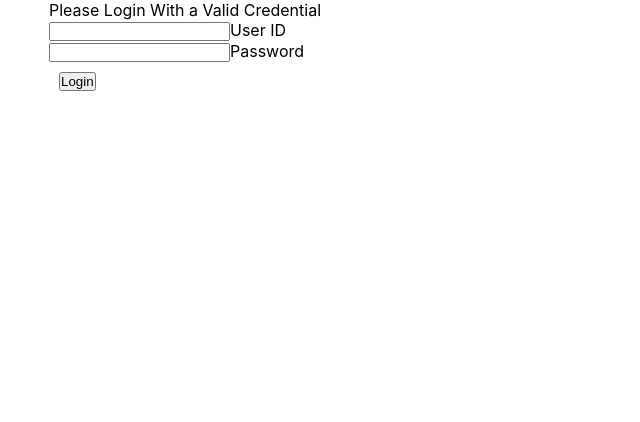
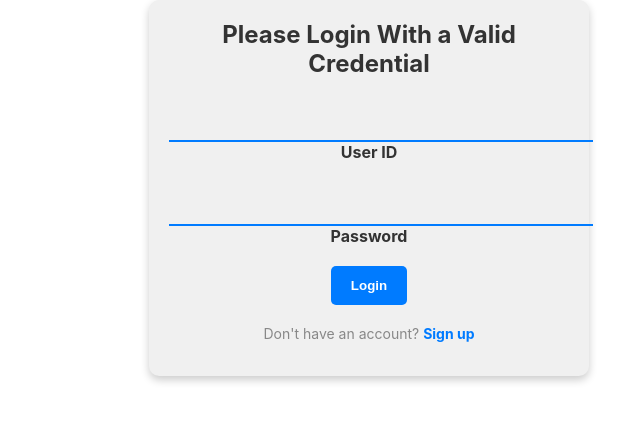
Before and after one commit to debsourav33/Stacks, a React (Create React App) app in the folder react-frontend/: page /login in a window 1280 px wide. Shown: the top 422 px of the page, without its empty margins (271-911 px from the left). Built offline with nearby package versions, Linux system fonts and the light colour scheme; the HTML template or start-up script is replaced by a standard one.

Commit message:
incorporated some css

```diff
--- a/react-frontend/src/component/Login.js
+++ b/react-frontend/src/component/Login.js
@@ -17,21 +17,29 @@ export default function Login(){
         setPassword(event.target.value);
     }
 
-    return(
-        <div className="middle">
-            <div> Please Login With a Valid Credential</div>
-            <div>
-                <input type="text" name ="userId" onChange={onUserIdChange}/>
-                <label htmlFor="userId">User ID</label>
-            </div>
-            <div>
-                <input type="password" name ="password" onChange={onPasswordChange}/>
-                <label htmlFor="password">Password</label>
-            </div>
-            <button type="submit" className="btn btn-success" style={{margin: '10px'}} onClick={attemptLogin}>Login</button>
-
+    return (
+        <div className="login-container">
+          <div className="login-heading">Please Login With a Valid Credential</div>
+          <div className="input-container">
+            <input type="text" name="userId" onChange={onUserIdChange} />
+            <label htmlFor="userId">User ID</label>
+          </div>
+          <div className="input-container">
+            <input type="password" name="password" onChange={onPasswordChange} />
+            <label htmlFor="password">Password</label>
+          </div>
+          <button
+            type="submit"
+            className="login-button"
+            onClick={attemptLogin}
+          >
+            Login
+          </button>
+          <div className="login-footer">
+            <p>Don't have an account? <a href="#">Sign up</a></p>
+          </div>
         </div>
-    )
+      );
 
     function attemptLogin(){
         console.log(userId);
--- a/react-frontend/src/component/login.css
+++ b/react-frontend/src/component/login.css
@@ -1,170 +1,76 @@
-.logins{
-    margin: auto 50px;
-    align-items: center;
-    justify-content: center;
+/* Login.css */
 
+.login-container {
+    background-color: #f0f0f0;
+    padding: 20px;
+    border-radius: 10px;
+    text-align: center;
+    max-width: 400px;
+    margin: 0 auto;
+    box-shadow: 0 4px 8px rgba(0, 0, 0, 0.2);
   }
 
-.slidingBody{
-
-
-    margin: 0;
-
-    padding: 0;
-
-    min-height: 100vh;
-
-    display: flex;
-
-    align-items: center;
-
-    justify-content: center;
-
-    font-family: sans-serif;
-
-    background-color: #f1f1f1;
-
+  .login-heading {
+    font-size: 24px;
+    font-weight: bold;
+    color: #333;
+    margin-bottom: 20px;
   }
 
-.container .card .icon {
-
-    position: absolute;
-
-    top: 0;
-
-    left: 0;
-
-    width: 100%;
-
-    height: 100%;
-
-    background: #2c73df;
-
+  .input-container {
+    margin-bottom: 20px;
   }
 
-.container .card .icon .fa {
-    position: absolute;
-
-    top: 50%;
-
-    left: 50%;
-
-    transform: translate(-50%, -50%);
-
-    font-size: 80px;
-
-    color: #fff;
-
+  .input-container input {
+    width: 100%;
+    padding: 12px;
+    border: none;
+    border-bottom: 2px solid #007bff;
+    background-color: transparent;
+    font-size: 16px;
+    color: #333;
+    transition: border-bottom-color 0.3s;
   }
 
-.container .card .slide {
-
-    margin : auto auto;
-
-    width: 300px;
-
-    height: 200px;
-
-    transition: 0.5s;
-
+  .input-container input:focus {
+    outline: none;
+    border-bottom-color: #0056b3;
   }
 
-.container .card .slide.slide1 {
-
-    position: relative;
-
-    display: flex;
-
-    justify-content: center;
-
-    align-items: center;
-
-    z-index: 1;
-
-    transition: .7s;
-
-    transform: translateY(100px);
-
+  .input-container label {
+    display: block;
+    margin-bottom: 5px;
+    font-weight: bold;
+    color: #333;
   }
 
-.container .card:hover .slide.slide1{
-
-    transform: translateY(0px);
-
+  .login-button {
+    background-color: #007bff;
+    color: white;
+    padding: 12px 20px;
+    border: none;
+    border-radius: 5px;
+    font-weight: bold;
+    cursor: pointer;
+    transition: background-color 0.3s;
   }
 
-.container .card .slide.slide2 {
-
-    position: relative;
-
-    display: flex;
-
-    justify-content: center;
-
-    align-items: center;
-
-    padding: 20px;
-
-    box-sizing: border-box;
-
-    transition: .8s;
-
-    transform: translateY(-100px);
-
-    box-shadow: 0 20px 40px rgba(0,0,0,0.4);
-
+  .login-button:hover {
+    background-color: #0056b3;
   }
 
-.container .card:hover .slide.slide2{
-
-    transform: translateY(0);
-
+  .login-footer {
+    margin-top: 20px;
+    font-size: 14px;
+    color: #888;
   }
 
-.container .card .slide.slide2::after{
-
-    content: "";
-
-    position: absolute;
-
-    width: 30px;
-
-    height: 4px;
-
-    bottom: 15px;
-
-    left: 50%;
-
-    left: 50%;
-
-    transform: translateX(-50%);
-
-    background: #2c73df;
-
+  .login-footer a {
+    color: #007bff;
+    text-decoration: none;
+    font-weight: bold;
   }
 
-.container .card .slide.slide2 .content p {
-
-    margin: 0;
-
-    padding: 0;
-
-    text-align: center;
-
-    color: #414141;
-
+  .login-footer a:hover {
+    text-decoration: underline;
   }
-
-.container .card .slide.slide2 .content h3 {
-
-    margin: 0 0 10px 0;
-
-    padding: 0;
-
-    font-size: 24px;
-
-    text-align: center;
-
-    color: #414141;
-
-}
--- a/react-frontend/src/component/questions/Question.js
+++ b/react-frontend/src/component/questions/Question.js
@@ -2,41 +2,42 @@ import { useState } from 'react'
 import Client from '../../api-client/Client';
 import './question.css'
 
-export default function Question({question}){
+
+export default function Question({ question }) {
     return (
-        <div style={{margin: 15}}>
-            <h1> {question.questionBody.title} </h1>
-            {question.questionBody.body} <br/>
-            by <b> {question.owner} </b>
+      <div className="question-container">
+        <h1 className="question-title">{question.questionBody.title}</h1>
+        <p className="question-body">{question.questionBody.body}</p>
+        <p className="question-owner">
+          by <b>{question.owner}</b>
+        </p>
       </div>
-    )
+    );
 }
+
 
 export function PostQuestion(){
     const [question, setQuestion] = useState("");
     const [title, setTitle] = useState("")
 
     return(
-        <>
-        <div>
+        <div className="question-post-container">
         <input
           type="text"
           onChange={onTitleChange}
           placeholder="Enter title..."
-                style={{ width: '300px', height: '30px' }}
+          className="question-post-input"
         />
-        </div>
-        <div>
         <input
           type="text"
           onChange={onQuestionChange}
           placeholder="Type your question here..."
-                style={{ width: '300px', height: '60px' }}
+          className="question-post-textarea"
         />
-
+        <button onClick={onSubmit} className="question-post-button">
+          Submit
+        </button>
       </div>
-        <button onClick={onSubmit}>Submit</button>
-        </>
     )
 
     function onTitleChange(event){
--- a/react-frontend/src/component/questions/QuestionsFeed.js
+++ b/react-frontend/src/component/questions/QuestionsFeed.js
@@ -26,9 +26,13 @@ export default function QuestionFeed(){
 
 
     return (
-        <div className="middle">
+        <div className="question-feed-container">
             <PostQuestion/>
-           {questions.map(q => <Question question={q} key={q.id}/>)}
-        </div>
+            <h1 className="question-feed-title">Questions Feed</h1>
+            {questions.map((q) => (
+            <Question question={q} key={q.id} />
+            ))}
+      </div>
+
     )
 }
--- a/react-frontend/src/component/questions/question.css
+++ b/react-frontend/src/component/questions/question.css
@@ -1,138 +1,75 @@
-.card_orig {
-    /* Add shadows to create the "card" effect */
-    /* box-shadow: 0 4px 8px 0 rgba(0,0,0,0.2); */
-    transition: 0.3s;
-    margin: 20px 5px;
-    padding: 5px;
-  }
+/* Question.css */
 
-  /* On mouse-over, add a deeper shadow */
-  .card:hover {
-    /*box-shadow: 0 8px 16px 0 rgba(0,0,0,0.2);*/
-  }
-
-  /* Add some padding inside the card container */
-  .padded-container {
-    padding: 2px 16px;
-  }
-
-  .btn-sized{
-    width: 80px;
-    align-self: center;
-    margin: 3px 0;
-  }
-
-  .custom-btn{
-    width: 70px;
-    height: 30px;
-    background-color: rgb(255, 220, 24);
-    color: rgb(10, 10, 10);
-    align-self: center;
-    margin: 5px 0;
-  }
-
-@import url("https://fonts.googleapis.com/css2?family=Quicksand:wght@300..700&display=swap");
-
-*,
-*::before,
-*::after {
-  box-sizing: border-box;
-  padding: 0;
-  margin: 0;
+.question-container {
+  margin: 15px;
+  padding: 10px;
+  border: 1px solid #ddd;
+  border-radius: 5px;
+  background-color: white;
+  box-shadow: 0 2px 4px rgba(0, 0, 0, 0.1);
 }
 
-.body {
-  font-family: "Quicksand", sans-serif;
-  place-items: center;
-  background: #127DD0;
-  background: linear-gradient(to right, #349CEC, #3283C1, #349CEC);
+.question-title {
+  font-size: 20px;
+  margin-bottom: 10px;
 }
 
-.container {
-  display: flex;
-  flex-wrap: wrap;
-  justify-content: center;
-
-  max-width: 1200px;
-  margin-block: 1rem;
+.question-body {
+  font-size: 16px;
+  margin-bottom: 10px;
 }
 
-img {
-  max-width: 100%;
-  display: block;
-  object-fit: cover;
-}
-
-/*
-.card {
-  margin : auto auto;
-  display: flex;
-  flex-direction: column;
-  width: clamp(20rem, calc(20rem + 2vw), 22rem);
-  overflow: hidden;
-  box-shadow: 0 .1rem 1rem rgba(0, 0, 0, 0.1);
-  border-radius: 1em;
-  background: #ECE9E6;
-background: linear-gradient(to right, #FFFFFF, #ECE9E6);
-}
-*/
-.card__body {
-  padding: 1rem;
-  display: flex;
-  flex-direction: column;
-  gap: .5rem;
+.question-owner {
+  font-size: 14px;
+  color: #555;
 }
 
 
-.tag {
-  align-self: flex-start;
-  padding: .25em .75em;
-  border-radius: 1em;
-  font-size: .75rem;
+/* QuestionPost.css */
+
+/* QuestionPost.css */
+
+.question-post-container {
+  background-color: #f5f5f5; /* Light gray background color */
+  border: 1px solid #ddd;
+  border-radius: 5px;
+  padding: 20px;
+  margin-bottom: 20px;
+  box-shadow: 0 2px 4px rgba(0, 0, 0, 0.1);
 }
 
-.tag + .tag {
-  margin-left: .5em;
+.question-post-input,
+.question-post-textarea {
+  width: 100%;
+  padding: 10px;
+  margin-bottom: 10px;
+  border: 1px solid #ccc;
+  border-radius: 5px;
+  /* Add box-sizing property to ensure the input fields take up full width */
+  box-sizing: border-box;
 }
 
-.tag-blue {
-  background: #56CCF2;
-background: linear-gradient(to bottom, #2F80ED, #56CCF2);
-  color: #fafafa;
+.question-post-input {
+  /* Adjust the height for the title input */
+  height: 30px;
 }
 
-.tag-brown {
-  background: #D1913C;
-background: linear-gradient(to bottom, #FFD194, #D1913C);
-  color: #fafafa;
+.question-post-textarea {
+  /* Adjust the height for the question input */
+  height: 100px; /* Increase the height for the question input */
 }
 
-.tag-red {
-  background: #cb2d3e;
-background: linear-gradient(to bottom, #ef473a, #cb2d3e);
-  color: #fafafa;
+.question-post-button {
+  background-color: #007bff; /* Blue button color */
+  color: white;
+  padding: 10px 20px;
+  border: none;
+  border-radius: 5px;
+  cursor: pointer;
+  font-weight: bold;
+  transition: background-color 0.3s;
 }
 
-.card__body h4 {
-  font-size: 1.5rem;
-  text-transform: capitalize;
+.question-post-button:hover {
+  background-color: #0056b3; /* Darker blue on hover */
 }
-
-.card__footer {
-  display: flex;
-  padding: 1rem;
-  margin-top: auto;
-}
-
-.user {
-  display: flex;
-  gap: .5rem;
-}
-
-.user__image {
-  border-radius: 50%;
-}
-
-.user__info > small {
-  color: #666;
-}
--- a/react-frontend/src/component/questions/questionsFeed.css
+++ b/react-frontend/src/component/questions/questionsFeed.css
@@ -10,3 +10,17 @@
     width: 50%; /* Set the width to 50% of the viewport width */
     margin: 0 auto;
   }
+
+  /* QuestionFeed.css */
+
+  .question-feed-container {
+    max-width: 800px;
+    margin: 0 auto;
+    padding: 20px;
+  }
+
+  .question-feed-title {
+    font-size: 24px;
+    font-weight: bold;
+    margin-bottom: 20px;
+  }
```
Lines whose indentation alone changed are shown as unchanged.
